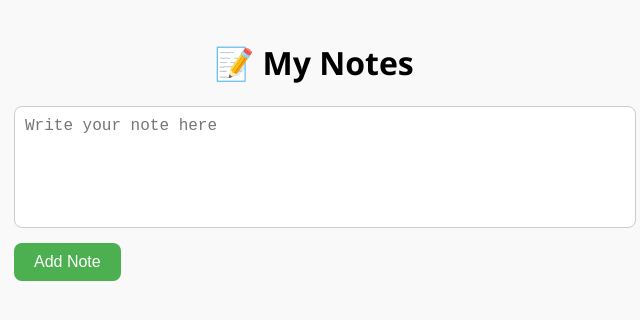
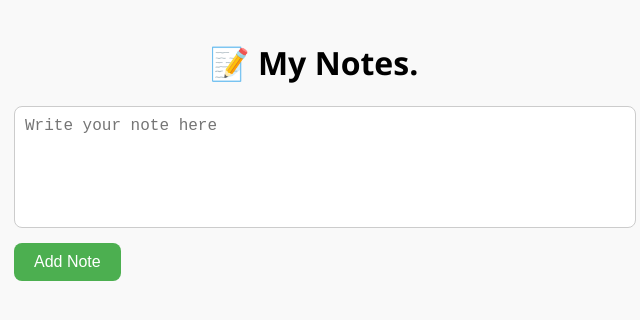
Before and after one commit to ThulaniThisarani/noteapp, a website: page index.html in a window 1280 px wide. Shown: the full height of the page, 326-966 px from the left. Drawn offline with Linux system fonts and the light colour scheme.

Commit message:
Update index.html (#15)

```diff
--- a/index.html
+++ b/index.html
@@ -12,7 +12,7 @@
 
 <body>
   <div class="container">
-    <h1>📝 My Notes</h1>
+    <h1>📝 My Notes.</h1>
     <textarea id="noteInput" placeholder="Write your note here"></textarea>
     <button id="addNoteBtn">Add Note</button>
     <div id="notesContainer"></div>
```
